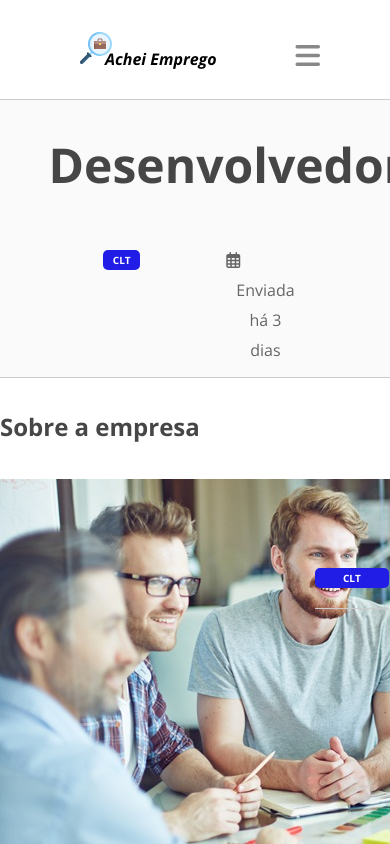
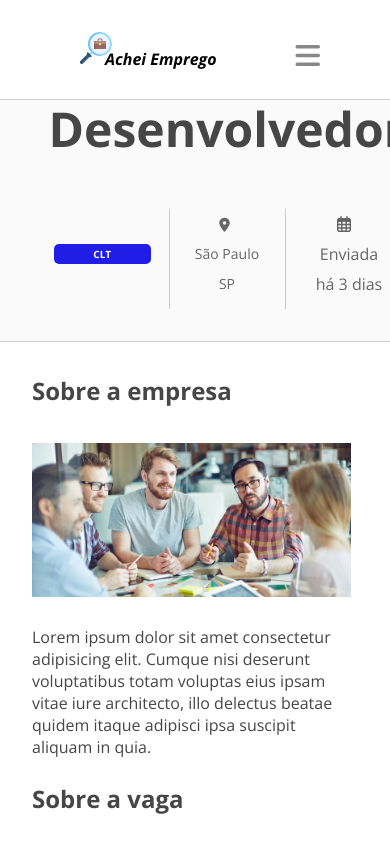
Before and after one commit to EuKaique/Site-de-Empregos, a plain HTML site: page public/html/vaga.html in a window 390 px wide. Drawn offline with nearby package versions, Linux system fonts and the light colour scheme.

Commit message:
end project

```diff
--- a/public/css/style.css
+++ b/public/css/style.css
@@ -1,9 +1,8 @@
 /*GERAL*/
 
-html{
+html, body{
     font-family: 'Open Sans', sans-serif;
-}
-body{
+    overflow-x: hidden;
     margin: 0;
 }
 h1,h2,h3,h4,h5,h6,p,span{
@@ -734,7 +733,7 @@ footer .wrapper:after {
 #jobpage .description{
     margin-bottom: 1.5em;
 }
-#company-img{
+.company-img{
     width: 100%;
     margin-bottom: 1.5em;
 }
@@ -905,7 +904,25 @@ footer .wrapper:after {
         border-bottom: none;
         border-right: none;
     }
+    /* PÁGINA DA VAGA */
 
+    #job-header #job-info div{
+        padding-left: 1em;
+        padding-right: 1em;
+        width: 30%;
+
+    }
+    #jobpage .wrapper{
+        padding-left: 2em;
+        padding-right: 2em;
+    }
+    #job-header #job-info .job-type{
+        margin-left: 5%;
+    }
+    .company-img{
+        width: 98%;
+        margin-bottom: 1.5em;
+    }
 }
 
 /* TABLET */
@@ -1302,5 +1319,32 @@ footer .wrapper:after {
     .input-box{
         width: 80%;
     }
+    /* PÁGINA DA VAGA */
 
+    #job-container{
+        width: 100%;
+    }
+    #companyinfo-container{
+        width: 100%;
+        padding-top: 0em;
+        padding-left: 0em;
+    }
+    #job-header{
+        margin-top: 4em;
+    }
+    #job-header .locality{
+        display: block;
+    }
+    #job-header #job-info div{
+        height: 100%;
+    }
+    #job-header #job-info .job-type{
+        padding-top: 35px;
+    }
+    #companyinfo-container .job-type{
+        right: 0;
+    }
+    #apply-btn{
+        margin-bottom: 3em;
+    }
 }
```
